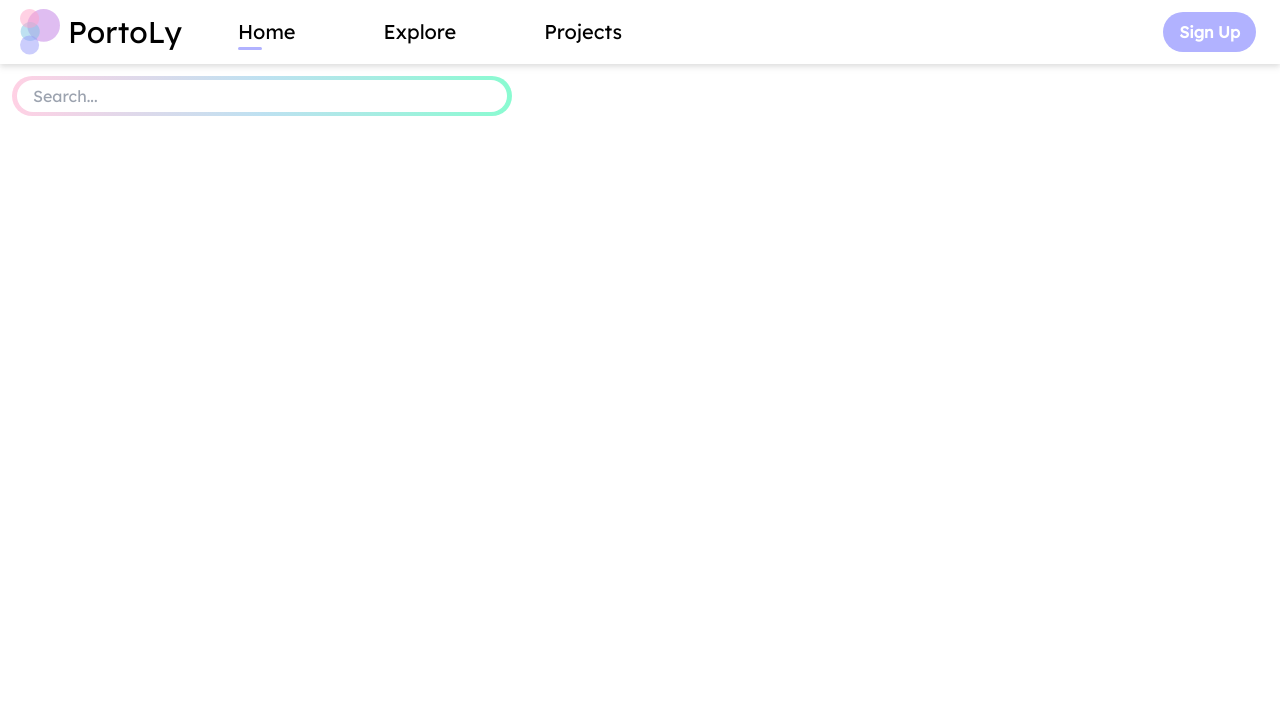
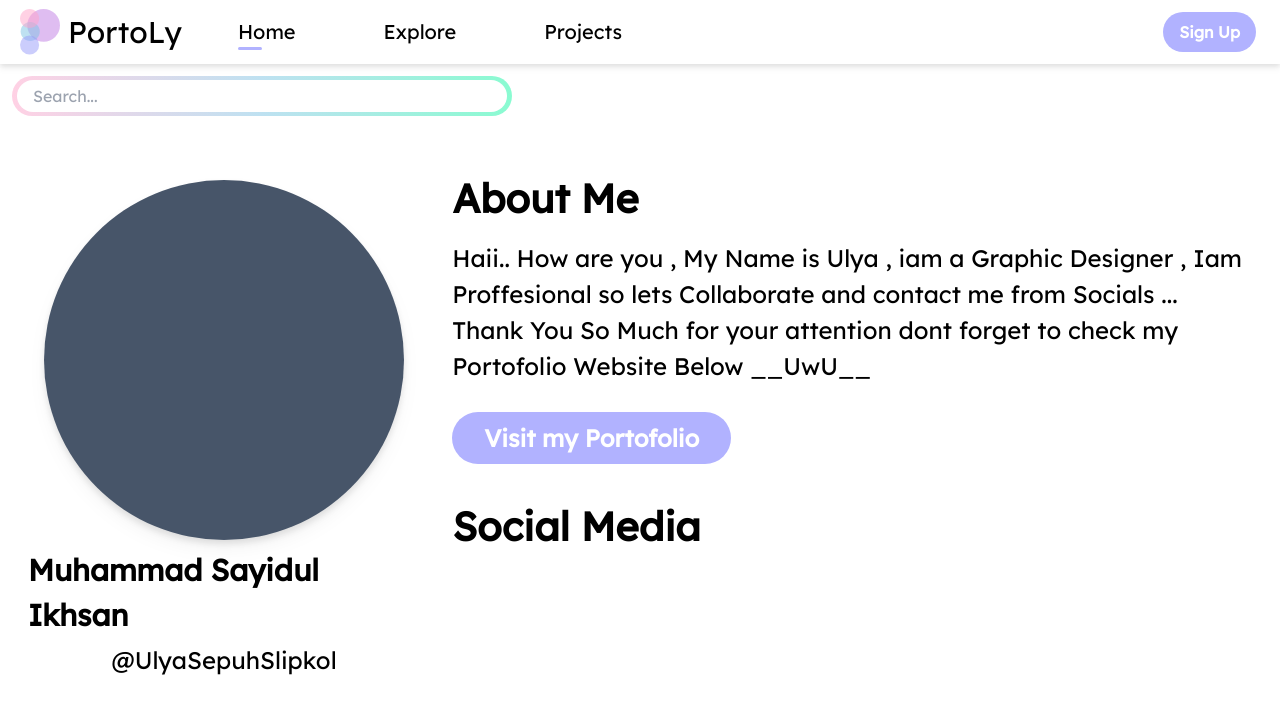
Before and after one commit to Xazkiel0/portoly, a Next.js app: page / in a window 1280 px wide. Shown: the top 714 px of the page. Built offline with nearby package versions, Linux system fonts and the light colour scheme.

Commit message:
profil pul

```diff
--- a/components/Layout.js
+++ b/components/Layout.js
@@ -5,8 +5,12 @@ import localFont from '@next/font/local'
 
 // Font files can be colocated inside of `pages`
 const lexendLocal = localFont({ src: '../public/assets/font/lexend/Lexend-Regular.ttf' })
+const lexendLocalLight = localFont({ src: '../public/assets/font/lexend/Lexend-Light.ttf' })
 
 const lexend = Lexend({
+    weight: '100',
+})
+const lexendLight = Lexend({
     weight: '100',
 })
 const Layout = ({ children }) => {
--- a/pages/index.js
+++ b/pages/index.js
@@ -1,13 +1,29 @@
 
 export default function Home() {
   return (
-    <div className="h-10 w-[500px] rounded-full bg-gradient-to-r from-[#FFD1E4]  via-[#BEE1F1] to-[#8AFBD1] py-1 px-[5px]">
-        <input className="flex h-full w-full items-center justify-center rounded-full pl-4 focus:outline-none  focus:ring-[#9fccf1] focus:ring-2" placeholder="Search..."/>
+    <div>
+      <div className="h-10 w-[500px] rounded-full bg-gradient-to-r from-[#FFD1E4]  via-[#BEE1F1] to-[#8AFBD1] py-1 px-[5px]">
+          <input className="flex text-zinc-800 h-full w-full items-center justify-center rounded-full px-4 focus:outline-none  focus:ring-[#9fccf1] focus:ring-2" placeholder="Search..."/>
+      </div>
+      <div className="flex">
+        <div className="w-1/3 h-[500px] mx-2 p-2  items-center justify-center  ">
+          <div className="flex h-[360px] w-[360px] items-center mx-auto mt-14 justify-center bg-slate-600 rounded-full drop-shadow-lg">
+            {/* <img src="../public/assets/img/profile.jpg" className="w-60 h-60" /> */}
+          </div>
+          <span className="flex items-center mx-auto justify-center mt-2  text-[30px] font-semibold">Muhammad Sayidul Ikhsan</span>
+          <span className="flex items-center mx-auto justify-center mt-1  text-[24px] font-extralight">@UlyaSepuhSlipkol</span>
+        </div>
+        <div className=" w-2/3 h-5 mx-2 p-2 ">
+          <span className="mt-11 flex text-[40px] font-semibold">About Me</span>
+          <span className="mt-3 flex text-[24px] font-light">Haii.. How are you , My Name is Ulya , iam a Graphic Designer , Iam Proffesional so lets Collaborate and contact me from  Socials ... Thank You So Much for your attention dont forget to check my Portofolio Website Below __UwU__</span>
+          <button className='flex bg-[#B1B2FF] text-[24px] mt-7 rounded-full p-2 px-8 font-bold text-white' type="submit">Visit my Portofolio</button>
+          <span className="mt-8 flex text-[40px] font-semibold">Social Media</span>
+        </div>
+      </div>
     </div>
     // {/* <div className=" w-[500px]  h-2 p-1 bg-gradient-to-r from-[#FFD1E4]  via-[#BEE1F1] to-[#8AFBD1] rounded-full">
     //   <input className="w-full block rounded-full mx-0 h-auto p-2 relative" placeholder="Search..."/>
     // </div> */}
 
-
   )
 }
```
Also changed, not shown: public/assets/img/profile.jpg (added).
